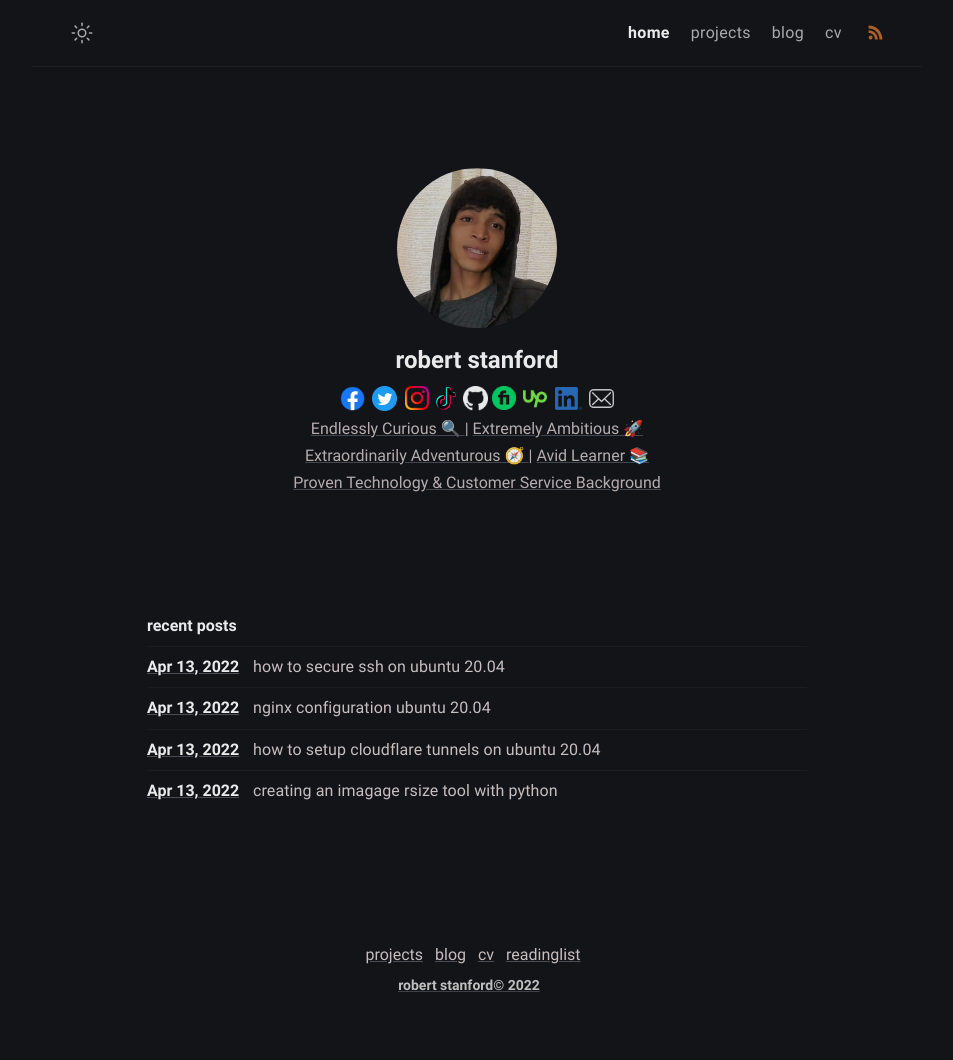
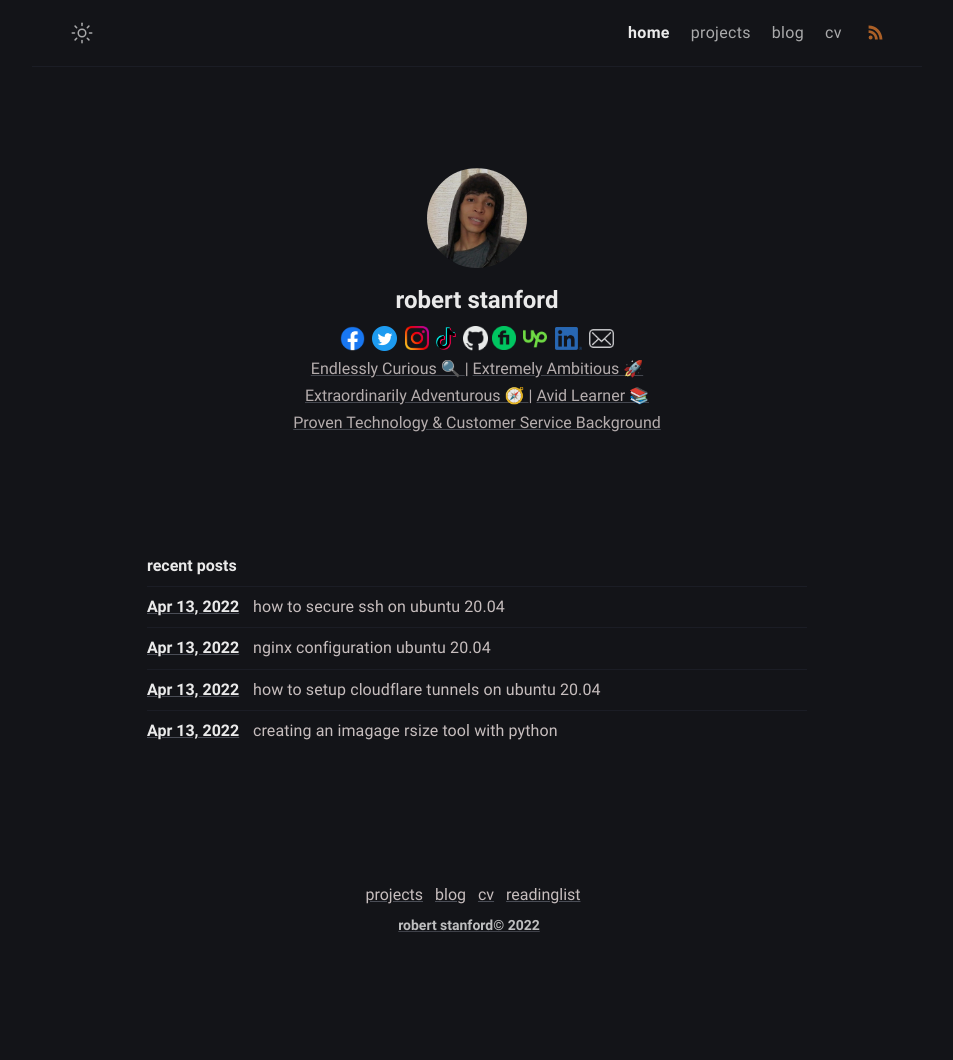
Before and after one commit to shmor3/personal-site, a Jekyll site: the page built from index.md, in a window 1280 px wide. Shown: the whole page, without its empty margins (163-1116 px from the left). Built offline with Jekyll 4.4.1, drawn with Linux system fonts in a browser that asks for light colours; after the commit the page ends 1000 px from its top, so only the background shows below that.

Commit message:
style updates

```diff
--- a/_sass/klise/_layout.scss
+++ b/_sass/klise/_layout.scss
@@ -190,7 +190,7 @@
   }
 
   .author-avatar {
-    height: 10rem;
+    height: 100px;
     border-radius: 100%;
     user-select: none;
     background-color: $black;
```
Also changed, not shown: 4 other files.
